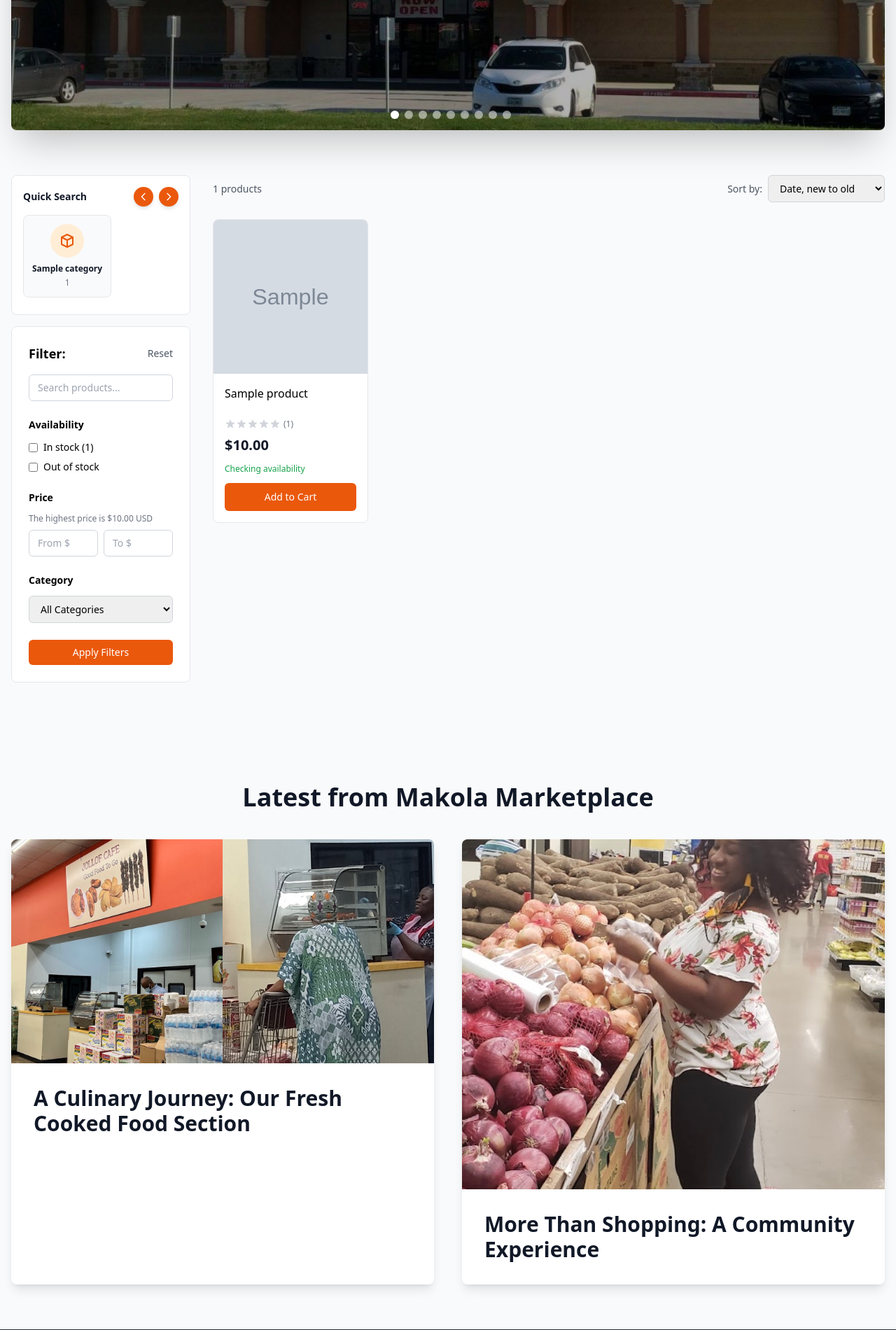
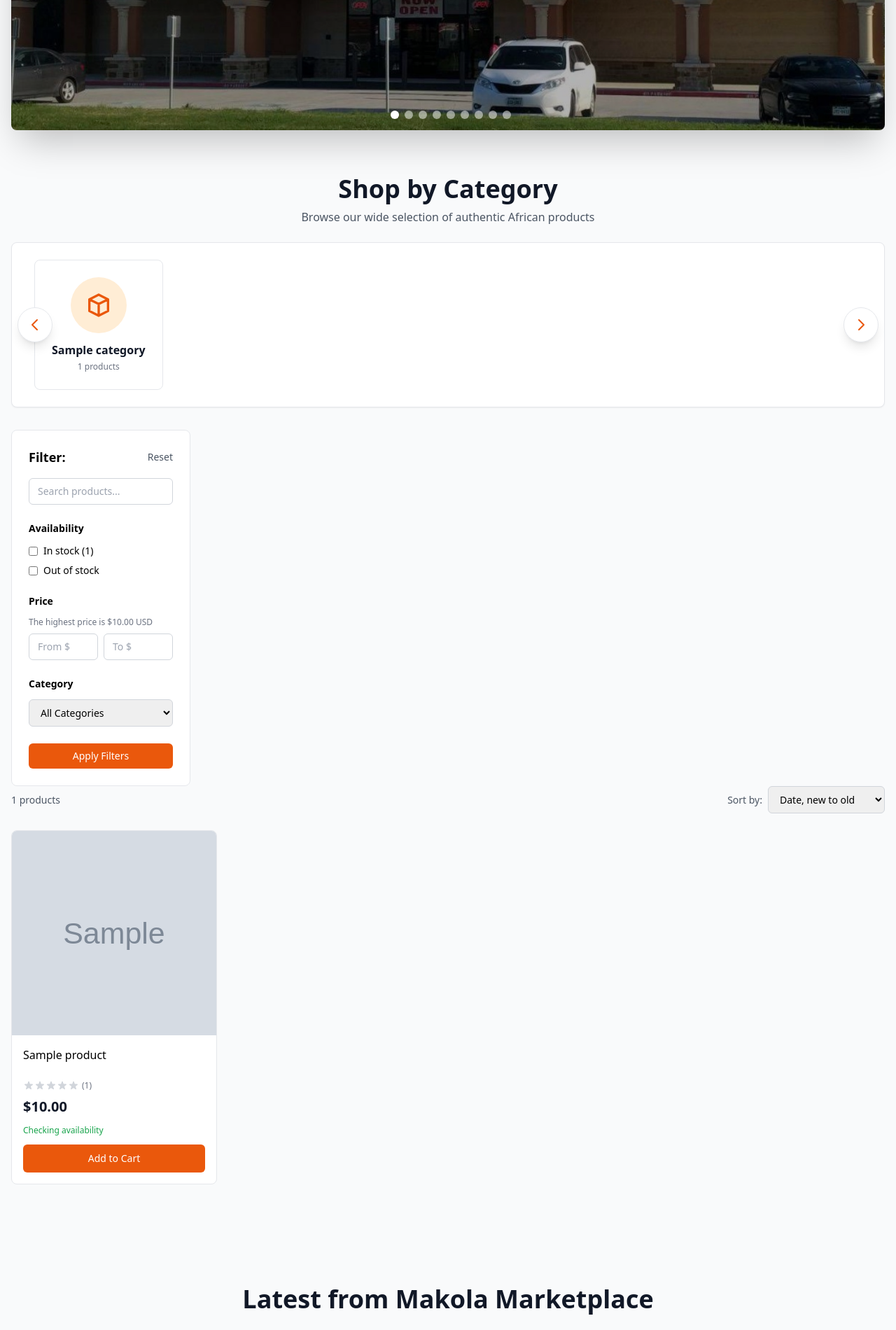
Before and after one commit to oobaretin/Makolamarketplace, a Django app: page / in a window 1280 px wide; the page is wider, and only the part inside the window is pictured. Shown: the part 622-2522 px from the top of that part at 70% size. Run offline with Django 4.2, Linux system fonts and the light colour scheme; tables that the repository leaves empty hold one stand-in row (values such as "Sample post"); grey boxes marked "Sample" are stand-in pictures; some libraries are stand-ins or nearby versions.

Commit message:
Restructure: Full-width category carousel above filter with heading and subtitle

```diff
--- a/templates/products/product_list.html
+++ b/templates/products/product_list.html
@@ -92,15 +92,20 @@
 </div>
 {% endif %}
 
-<div id="products" class="container mx-auto px-4 py-8">
-    <div class="flex flex-col md:flex-row gap-8">
-        <!-- Sidebar Filters -->
-        <aside class="w-full lg:w-64">
-            <!-- Category Carousel - Quick Search (Above Filter) -->
+<div id="products" class="container mx-auto px-4 py-8 max-w-7xl">
+    <!-- Category Carousel Section - Full Width Above Filter -->
     {% if all_categories %}
-            <div class="bg-white p-4 rounded-lg border border-gray-200 mb-4" x-data="{
+    <div class="mb-8">
+        <!-- Heading and Subtitle -->
+        <div class="text-center mb-6">
+            <h2 class="text-3xl md:text-4xl font-bold text-gray-900 mb-2">Shop by Category</h2>
+            <p class="text-gray-600">Browse our wide selection of authentic African products</p>
+        </div>
+
+        <!-- Full-Width Category Carousel -->
+        <div class="relative bg-white p-6 rounded-lg border border-gray-200 shadow-sm" x-data="{
             scrollPosition: 0,
-                scrollAmount: 300,
+            scrollAmount: 400,
             scrollContainer: null,
             init() {
                 this.scrollContainer = this.$refs.categoryScroll;
@@ -116,31 +121,30 @@
                 }
             }
         }">
-                <div class="flex items-center justify-between mb-3">
-                    <h3 class="text-sm font-semibold text-gray-900">Quick Search</h3>
-                    <div class="flex gap-2">
+            <!-- Left Arrow -->
             <button
                 @click="scrollLeft()"
-                            class="p-1.5 bg-orange-600 text-white rounded-full hover:bg-orange-700 transition-colors shadow-md"
+                class="absolute left-2 top-1/2 transform -translate-y-1/2 z-10 p-3 bg-white text-orange-600 rounded-full hover:bg-orange-50 shadow-lg border border-gray-200 transition-all"
                 aria-label="Scroll left">
-                            <svg class="w-4 h-4" fill="none" stroke="currentColor" viewBox="0 0 24 24">
+                <svg class="w-6 h-6" fill="none" stroke="currentColor" viewBox="0 0 24 24">
                     <path stroke-linecap="round" stroke-linejoin="round" stroke-width="2" d="M15 19l-7-7 7-7"></path>
                 </svg>
             </button>
+
+            <!-- Right Arrow -->
             <button
                 @click="scrollRight()"
-                            class="p-1.5 bg-orange-600 text-white rounded-full hover:bg-orange-700 transition-colors shadow-md"
+                class="absolute right-2 top-1/2 transform -translate-y-1/2 z-10 p-3 bg-white text-orange-600 rounded-full hover:bg-orange-50 shadow-lg border border-gray-200 transition-all"
                 aria-label="Scroll right">
-                            <svg class="w-4 h-4" fill="none" stroke="currentColor" viewBox="0 0 24 24">
+                <svg class="w-6 h-6" fill="none" stroke="currentColor" viewBox="0 0 24 24">
                     <path stroke-linecap="round" stroke-linejoin="round" stroke-width="2" d="M9 5l7 7-7 7"></path>
                 </svg>
             </button>
-                    </div>
-                </div>
-                <div class="relative">
+
+            <!-- Scrollable Category Cards -->
             <div
                 x-ref="categoryScroll"
-                        class="flex gap-3 overflow-x-auto scrollbar-hide pb-2 scroll-smooth"
+                class="flex gap-4 md:gap-6 overflow-x-auto scrollbar-hide px-2 scroll-smooth"
                 style="scrollbar-width: none; -ms-overflow-style: none;">
                 <style>
                     .scrollbar-hide::-webkit-scrollbar {
@@ -149,18 +153,18 @@
                 </style>
                 {% for category in all_categories %}
                     <a href="{% url 'products:category_detail' category.slug %}"
-                               class="flex-shrink-0 bg-gray-50 rounded-lg border border-gray-200 p-3 hover:border-orange-400 hover:shadow-md hover:bg-white transition-all group text-center min-w-[120px]">
-                                <div class="mb-2">
-                                    <div class="w-12 h-12 mx-auto bg-orange-100 rounded-full flex items-center justify-center group-hover:bg-orange-200 transition-colors">
-                                        <svg class="w-6 h-6 text-orange-600" fill="none" stroke="currentColor" viewBox="0 0 24 24">
+                       class="flex-shrink-0 bg-white rounded-lg border border-gray-200 p-4 md:p-6 hover:border-orange-400 hover:shadow-lg transition-all group text-center min-w-[140px] md:min-w-[180px]">
+                        <div class="mb-3">
+                            <div class="w-16 h-16 md:w-20 md:h-20 mx-auto bg-orange-100 rounded-full flex items-center justify-center group-hover:bg-orange-200 transition-colors">
+                                <svg class="w-8 h-8 md:w-10 md:h-10 text-orange-600" fill="none" stroke="currentColor" viewBox="0 0 24 24">
                                     <path stroke-linecap="round" stroke-linejoin="round" stroke-width="2" d="M20 7l-8-4-8 4m16 0l-8 4m8-4v10l-8 4m0-10L4 7m8 4v10M4 7v10l8 4"></path>
                                 </svg>
                             </div>
                         </div>
-                                <h3 class="font-semibold text-xs text-gray-900 group-hover:text-orange-600 transition-colors mb-1 line-clamp-2">
+                        <h3 class="font-semibold text-sm md:text-base text-gray-900 group-hover:text-orange-600 transition-colors mb-1 line-clamp-2">
                             {{ category.name }}
                         </h3>
-                                <p class="text-xs text-gray-500">{{ category.product_count }}</p>
+                        <p class="text-xs text-gray-500">{{ category.product_count }} products</p>
                     </a>
                 {% endfor %}
             </div>
@@ -168,8 +172,10 @@
     </div>
     {% endif %}
 
-            <!-- Filter Section -->
-            <div class="bg-white p-4 md:p-6 rounded-lg border border-gray-200 h-fit sticky top-4">
+    <!-- Filter and Products Section -->
+    <div class="flex flex-col md:flex-row gap-8">
+        <!-- Sidebar Filters -->
+        <aside class="w-full lg:w-64 bg-white p-4 md:p-6 rounded-lg border border-gray-200 h-fit sticky top-4">
                 <div class="flex items-center justify-between mb-4">
                     <h2 class="text-lg font-semibold">Filter:</h2>
                     <button onclick="clearFilters()" class="text-sm text-gray-600 hover:text-gray-800">Reset</button>
```
Lines whose indentation alone changed are shown as unchanged.
